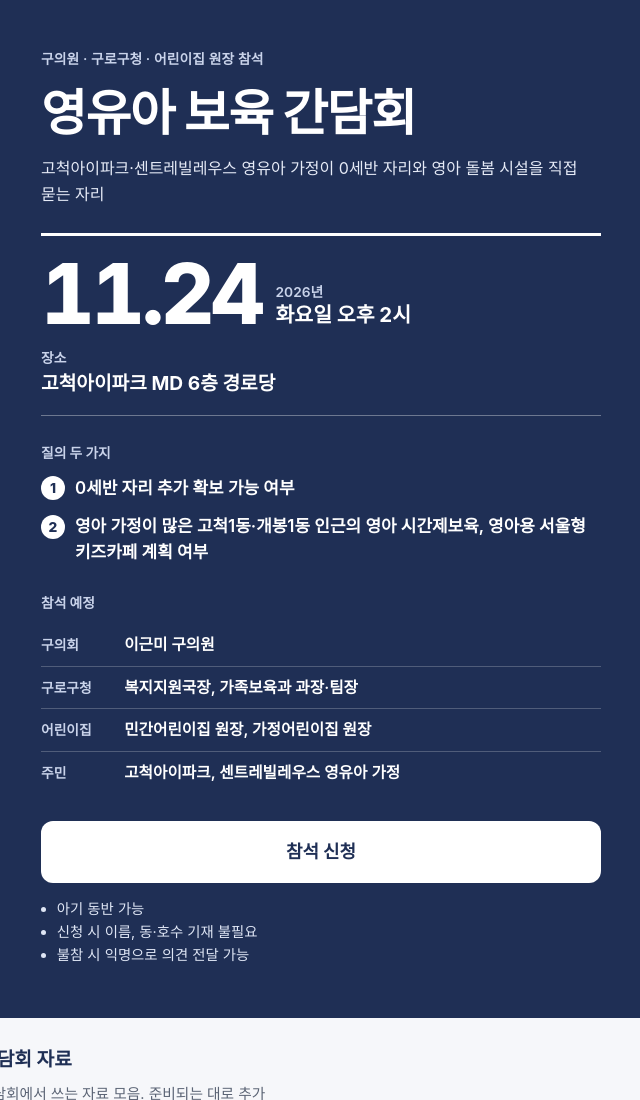
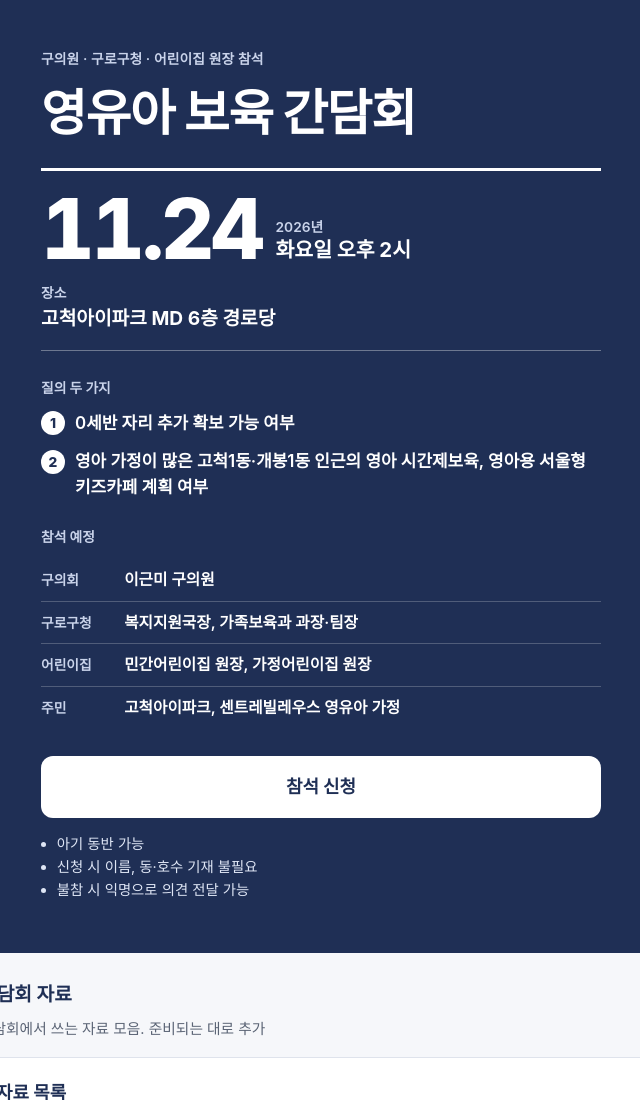
Before and after one commit to gocheokbaby/gocheokbaby.github.io, a plain HTML site: page index.html in a window 1280 px wide. Shown: the top 1100 px of the page, without its empty margins (319-959 px from the left). Drawn offline with Linux system fonts and the light colour scheme.

Commit message:
웹자보 소개 문장 삭제
Co-Authored-By: Claude Fable 5.2 <noreply@anthropic.com>
Claude-Session: https://claude.ai/code/session_01P7xVFQsZiGRtwdNSmLWp9M

```diff
--- a/index.html
+++ b/index.html
@@ -84,7 +84,6 @@
 <header class="poster"><div class="in">
   <p class="kick">구의원 · 구로구청 · 어린이집 원장 참석</p>
   <h1>영유아 보육 간담회</h1>
-  <p class="lede">고척아이파크·센트레빌레우스 영유아 가정이 0세반 자리와 영아 돌봄 시설을 직접 묻는 자리</p>
 
   <div class="when">
     <div class="row">
```
Also changed, not shown: webjabo.png.
